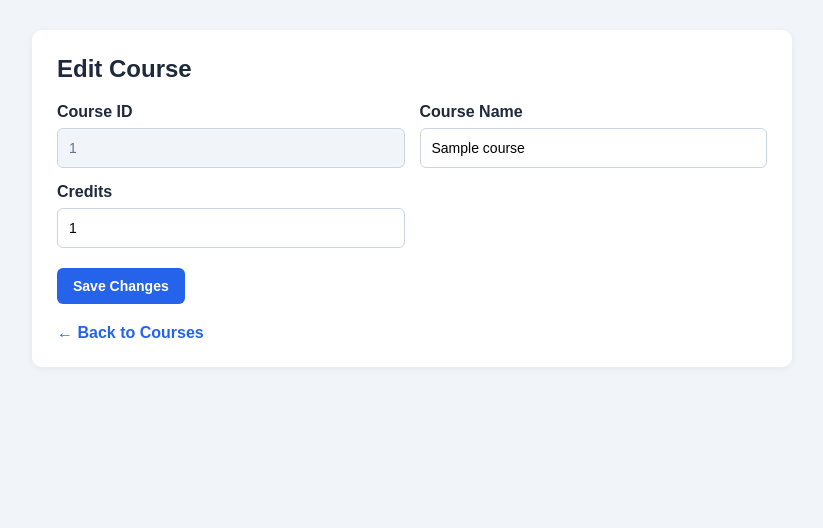
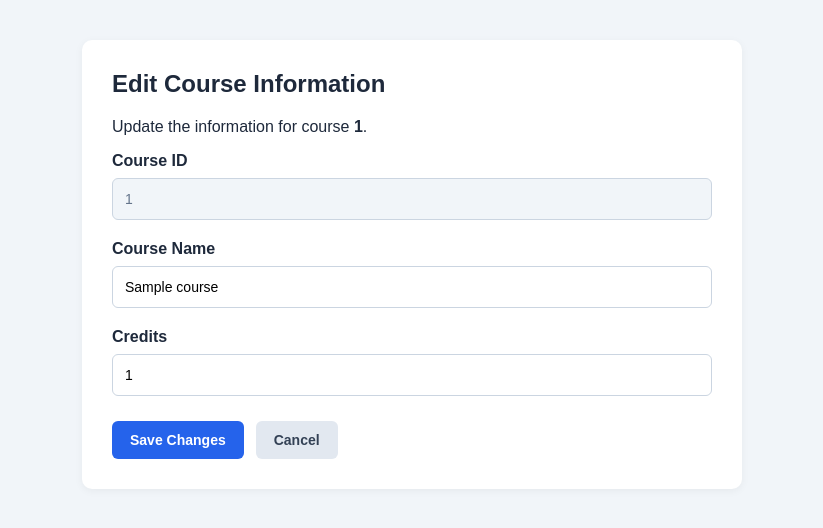
Before and after one commit to Dren30/MAC-250, a Flask app: page /edit_course/1 in a window 1280 px wide. Shown: the part 121-649 px from the top of the page, without its empty margins (228-1051 px from the left). Run offline with Flask 3, Linux system fonts and the light colour scheme; tables that the repository leaves empty hold one stand-in row (values such as "Sample post").

Commit message:
Fixed 'Cancel btn'

```diff
--- a/student_db_app/templates/edit_course.html
+++ b/student_db_app/templates/edit_course.html
@@ -14,9 +14,9 @@
 
         body {
             font-family: Arial, sans-serif;
-            margin: 0;
             background-color: #f1f5f9;
             color: #1e293b;
+            margin: 0;
         }
 
         header {
@@ -35,46 +35,38 @@
         }
 
         main {
-            max-width: 800px;
-            margin: 30px auto;
+            max-width: 700px;
+            margin: 40px auto;
             padding: 0 20px;
         }
 
         section {
             background-color: white;
-            padding: 25px;
-            margin-bottom: 25px;
+            padding: 30px;
             border-radius: 10px;
             box-shadow: 0 2px 8px rgba(0, 0, 0, 0.05);
         }
 
         h2 {
             margin-top: 0;
-            color: #1e293b;
-        }
-
-        .form-grid {
-            display: grid;
-            grid-template-columns: repeat(2, 1fr);
-            gap: 15px;
         }
 
         .form-group {
             display: flex;
             flex-direction: column;
+            margin-bottom: 20px;
         }
 
         label {
             font-weight: bold;
-            margin-bottom: 7px;
+            margin-bottom: 8px;
         }
 
         input {
-            padding: 11px;
+            padding: 12px;
             border: 1px solid #cbd5e1;
             border-radius: 6px;
             font-size: 14px;
-            width: 100%;
         }
 
         input:focus {
@@ -88,35 +80,39 @@
             cursor: not-allowed;
         }
 
-        button {
+        /* BUTTONS */
+        .buttons {
+            display: flex;
+            gap: 12px;
+            margin-top: 25px;
+        }
+
+        button, .cancel-button {
+            padding: 11px 18px;
             border: none;
-            padding: 10px 16px;
             border-radius: 6px;
             cursor: pointer;
             font-size: 14px;
             font-weight: bold;
+            text-decoration: none;
         }
 
-        .primary-button {
+        .save-button {
             background-color: #2563eb;
             color: white;
-            margin-top: 20px;
         }
 
-        .primary-button:hover {
+        .save-button:hover {
             background-color: #1d4ed8;
         }
 
-        .back-button {
-            display: inline-block;
-            margin-top: 20px;
-            color: #2563eb;
-            text-decoration: none;
-            font-weight: bold;
+        .cancel-button {
+            background-color: #e2e8f0;
+            color: #334155;
         }
 
-        .back-button:hover {
-            text-decoration: underline;
+        .cancel-button:hover {
+            background-color: #cbd5e1;
         }
 
         @media (max-width: 600px) {
@@ -124,12 +120,12 @@
                 padding: 20px;
             }
 
-            .form-grid {
-                grid-template-columns: 1fr;
+            main {
+                margin: 25px auto;
             }
 
             section {
-                padding: 18px;
+                padding: 20px;
             }
         }
     </style>
@@ -146,13 +142,20 @@
 
     <section>
 
-        <h2>Edit Course</h2>
+        <h2>Edit Course Information</h2>
 
-        <form action="{{ url_for('update_course') }}" method="POST">
+        <p>
+            Update the information for course
+            <strong>{{ course.course_id }}</strong>.
+        </p>
 
-            <div class="form-grid">
+        <form
+            action="{{ url_for('update_course') }}"
+            method="POST"
+        >
 
             <div class="form-group">
+
                 <label for="course_id">Course ID</label>
 
                 <input
@@ -162,45 +165,55 @@
                     value="{{ course.course_id }}"
                     readonly
                 >
+
             </div>
 
             <div class="form-group">
+
                 <label for="course_name">Course Name</label>
 
                 <input
                     type="text"
                     id="course_name"
                     name="course_name"
+                    value="{{ course.course_name }}"
                     maxlength="60"
-                        value="{{ course.course_name }}"
                     required
                 >
+
             </div>
 
             <div class="form-group">
+
                 <label for="credits">Credits</label>
 
                 <input
                     type="number"
                     id="credits"
                     name="credits"
+                    value="{{ course.credits }}"
                     min="1"
-                        value="{{ course.credits }}"
                     required
                 >
-                </div>
 
             </div>
 
-            <button type="submit" class="primary-button">
+            <div class="buttons">
+
+                <button type="submit" class="save-button">
                     Save Changes
                 </button>
 
+                <a
+                    href="{{ url_for('courses') }}"
+                    class="cancel-button"
+                >
+                    Cancel
+                </a>
+
+            </div>
+
         </form>
-
-        <a class="back-button" href="{{ url_for('courses') }}">
-            ← Back to Courses
-        </a>
 
     </section>
 
```
Lines whose indentation alone changed are shown as unchanged.
